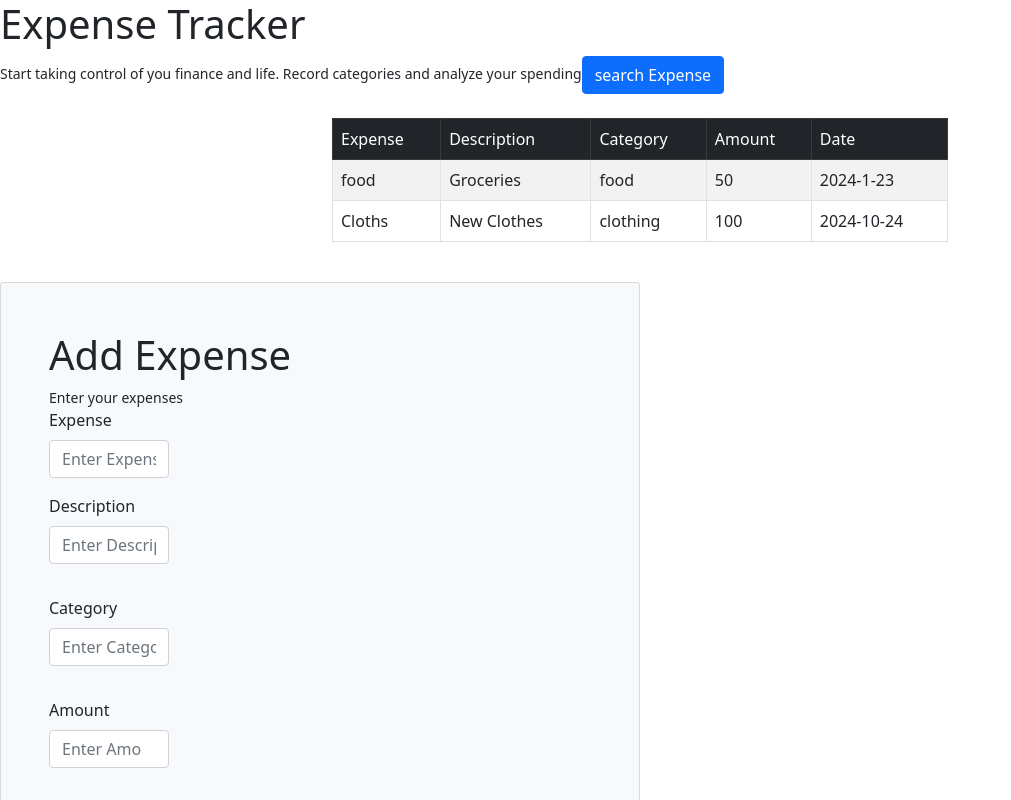
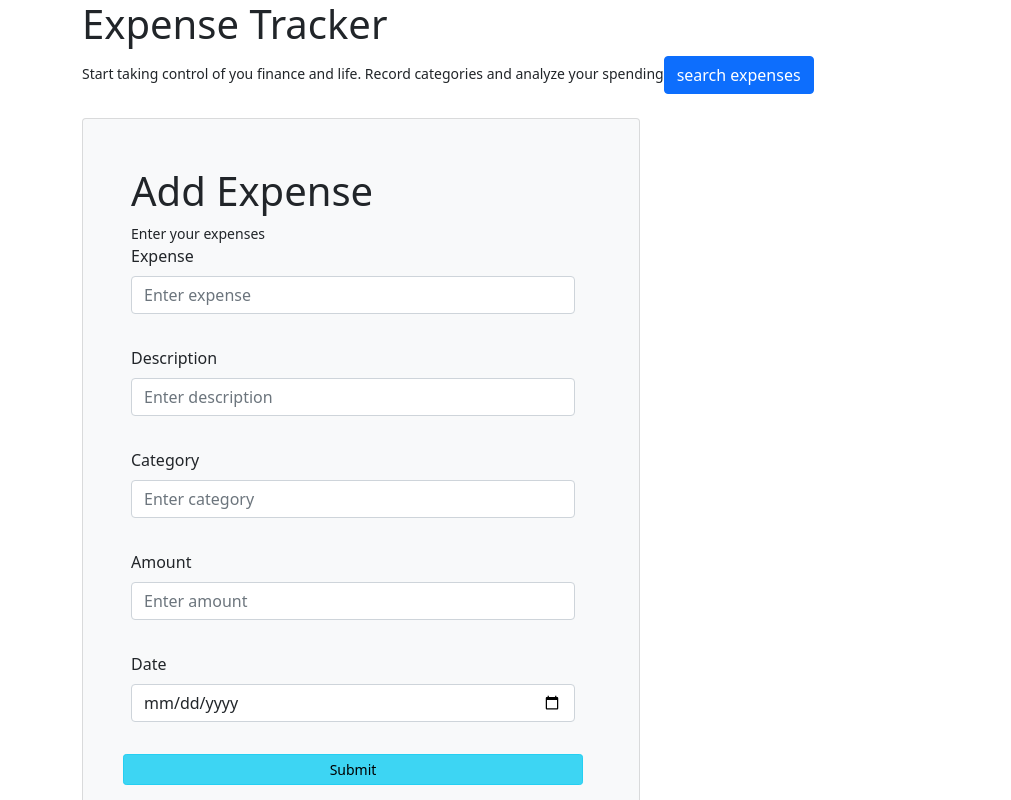
Before and after one commit to Michael-juma/expense-tracker, a React (Create React App) app: page / in a window 1280 px wide. Shown: the top 800 px of the page, without its empty margins (0-1011 px from the left). Built offline with nearby package versions, Linux system fonts and the light colour scheme.

Commit message:
all changes

```diff
--- a/src/App.js
+++ b/src/App.js
@@ -1,15 +1,26 @@
-
+import { useState } from 'react';
 import './App.css';
 import ExpeneseItems from './components/ExpeneseItems';
 import Header from './components/Header';
 import ExpenseForm from './components/ExpenseForm';
+
 function App() {
+  const [expenses, setExpenses] = useState([
+    {
+      id: 1,
+      expense: 'Food',
+      description: 'Milk, bread, and eggs',
+      category: 'Groceries',
+      amount: 500,
+      date: '2024-01-23'
+    }
+  ]);
+
   return (
-    <div >
+    <div className="container">
       <Header />
-      <ExpeneseItems />
-      <ExpenseForm />
-
+      <ExpenseForm setExpenses={setExpenses} />
+      <ExpeneseItems expenses={expenses} setExpenses={setExpenses} />
     </div>
   );
 }
--- a/src/components/Button.jsx
+++ b/src/components/Button.jsx
@@ -1,10 +1,8 @@
-export default function Button({ type, text, onClick }) {
+export default function Button({ text }) {
     return (
-        <button className="btn btn-primary"
-        text align="center"
-        type={type}
-        onClick={onClick}>
-            search Expense
+        <button className="btn btn-primary">
+            {text}
+            search expenses
         </button>
     )
 }
--- a/src/components/ExpeneseItems.jsx
+++ b/src/components/ExpeneseItems.jsx
@@ -1,33 +1,20 @@
+export default function ExpeneseItems({ expenses, setExpenses }) {
+    const handleDelete = (id) => {
+      const updated = expenses.filter((exp) => exp.id !== id);
+      setExpenses(updated);
+    };
 
-export default function ExpeneseItems() {
-    const expenses = [
-        { id: 1,
-            amount: 50,
-            expense: " food",
-            description: "Groceries",
-            category: "food",
-            date: "2024-1-23"
-        },
-        { id: 2,
-            amount: 100,
-            expense: " Cloths",
-            description: "New Clothes",
-            category: "clothing",
-            date: "2024-10-24"
-        }
-
-    ]
     return (
       <div className="container table-responsive col-md-6">
-            <table className="table table-striped p-5 table-bordered table-hover mt-4  ">
+        <table className="table table-striped p-5 table-bordered table-hover mt-4">
           <thead className="table-dark">
-                    <tr >
-
+            <tr>
               <td>Expense</td>
               <td>Description</td>
               <td>Category</td>
               <td>Amount</td>
               <td>Date</td>
+              <td>Remove</td>
             </tr>
           </thead>
           <tbody>
@@ -38,11 +25,19 @@ export default function ExpeneseItems() {
                 <td>{expense.category}</td>
                 <td>{expense.amount}</td>
                 <td>{expense.date}</td>
+                <td>
+
+                    <input  placeholder="search expenses"/>
+                    <button className="btn btn-danger"onClick={() => handleDelete(expense.id)}>
+                    Delete
+                  </button>
+
+
+                </td>
               </tr>
             ))}
           </tbody>
-
         </table>
       </div>
-    )
+    );
   }
--- a/src/components/ExpenseForm.jsx
+++ b/src/components/ExpenseForm.jsx
@@ -1,35 +1,64 @@
-export default function ExpenseForm() {
+import { useState } from 'react';
 
-    return (
+export default function ExpenseForm({ setExpenses }) {
+  const [formData, setFormData] = useState({
+    expense: '',
+    description: '',
+    category: '',
+    amount: '',
+    date: ''
+  });
 
-        <div className="card mt-4 p-5 bg-light text-dark col-md-6">
-            <h1 className="strong">Add Expense</h1>
-            <small>Enter your expenses</small>
-            <div className=" col-md-6">
-                <form className="row g-3  col-md-6">
-                    <div>
-                        <label htmlFor="expense" className="form-label">Expense</label>
-                        <input type="text" className="form-control" id="expense" placeholder="Enter Expense" />
-                    </div>
-                    <div className="mb-3">
-                        <label htmlFor="description" className="form-label">Description</label>
-                        <input type="text" className="form-control" id="description" placeholder="Enter Description" />
-                    </div>
-                    <div className="mb-3">
-                        <label htmlFor="category" className="form-label">Category</label>
-                        <input type="text" className="form-control" id="category" placeholder="Enter Category" />
-                    </div>
-                    <div className="mb-3">
-                        <label htmlFor="amount" className="form-label">Amount</label>
-                        <input type="number" className="form-control" id="amount" placeholder="Enter Amount" />
-                    </div>
-                    <button type="submit" className="btn btn-info active">Submit</button>
-                </form>
-            </div>
+  const handleChange = (event) => {
+    const { name, value } = event.target;
+    setFormData((prev) => ({
+      ...prev,
+      [name]: value
+    }));
+  };
 
+  const handleSubmit = (event) => {
+    event.preventDefault();
 
-        </div>
+    const newExpense = {
+      ...formData,
+      id: Math.floor(Math.random() * 10000)
+    };
 
+    setExpenses((prev) => [...prev, newExpense]);
 
-    )
+    setFormData({
+      expense: '',
+      description: '',
+      category: '',
+      amount: '',
+      date: ''
+    });
+  };
+
+  return (
+    <div className="card mt-4 p-5 bg-light text-dark col-md-6">
+      <h1 className="strong">Add Expense</h1>
+      <small>Enter your expenses</small>
+      <form onSubmit={handleSubmit} className="row g-3 col-md-12">
+        {['expense', 'description', 'category', 'amount', 'date'].map((field) => (
+          <div key={field} className="mb-3">
+            <label htmlFor={field} className="form-label">
+              {field.charAt(0).toUpperCase() + field.slice(1)}
+            </label>
+            <input
+              type={field === 'amount' ? 'number' : field === 'date' ? 'date' : 'text'}
+              className="form-control"
+              id={field}
+              name={field}
+              placeholder={`Enter ${field}`}
+              value={formData[field]}
+              onChange={handleChange}
+            />
+          </div>
+        ))}
+        <button type="submit" className="btn btn-info btn-sm active">Submit</button>
+      </form>
+    </div>
+  );
 }
```
Lines whose indentation alone changed are shown as unchanged.
